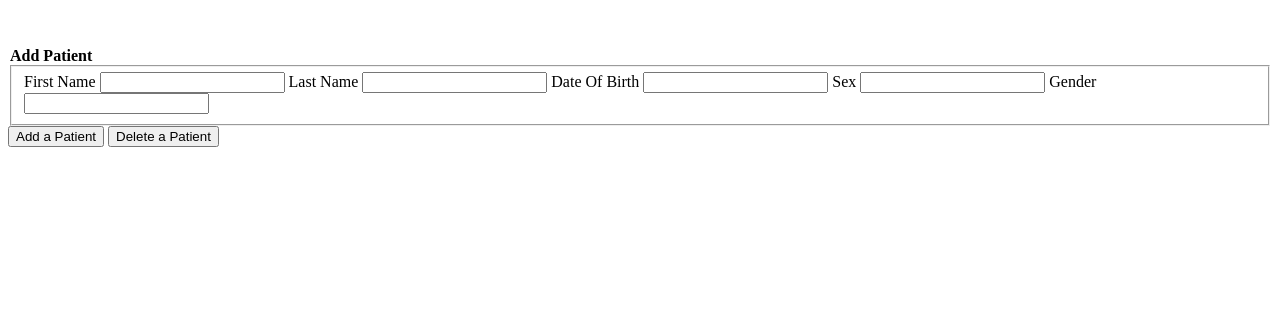
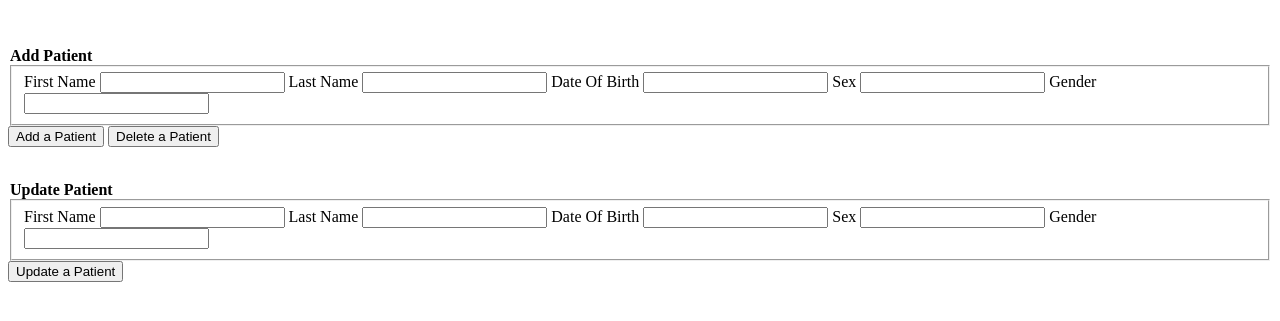
Before and after one commit to khuynh2002/CS340_GroupProject, a website: page patients.html in a window 1280 px wide. Shown: the part 203-524 px from the top of the page. Drawn offline with Linux system fonts and the light colour scheme.

Commit message:
Sandip adding two update tables to patients.html and pcps.html files

```diff
--- a/patients.html
+++ b/patients.html
@@ -39,5 +39,20 @@
           <input class="btn" type="button" value="Delete a Patient">
 	</form>
 </div>
+<br>
+<div id="update" style="display: block">
+  <form id="updatePatient">
+      <legend><strong>Update Patient</strong></legend>
+        <fieldset class="fields">
+          <label> First Name </label> <input type="text" name="firstName">
+          <label> Last Name </label> <input type="text" name="lastName">
+          <label> Date Of Birth </label> <input type="text" name="dateOfBirth">
+          <label> Sex </label> <input type="text" name="sex">
+          <label> Gender </label> <input type="text" name="gender">
+        </fieldset>
+        <input class="btn" type="submit" id="updatePatient" value="Update a Patient">
+</form>
+</div>
+
 </body>
 </html>
```
Also changed, not shown: pcps.html (+13 -0 lines).
